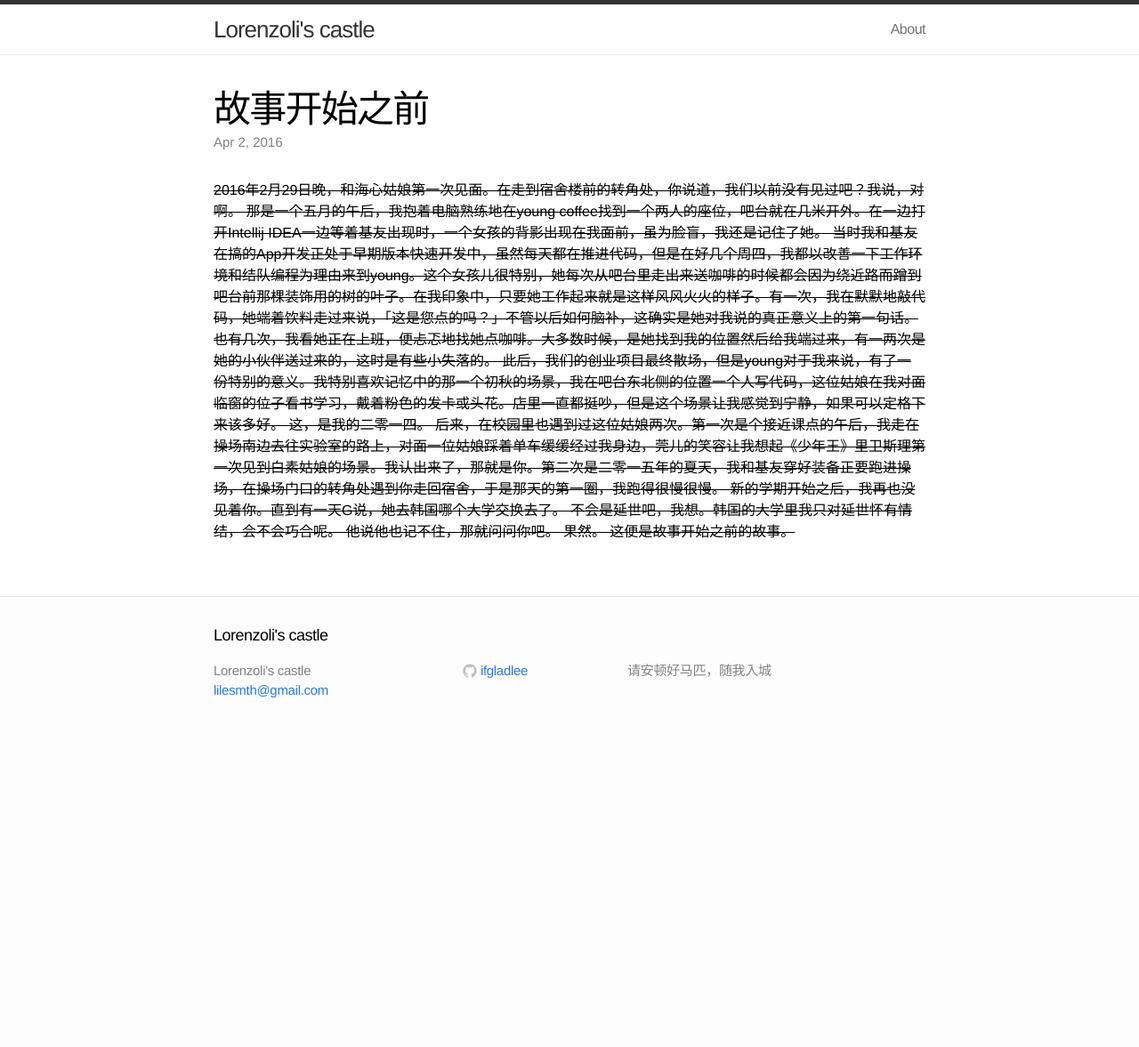
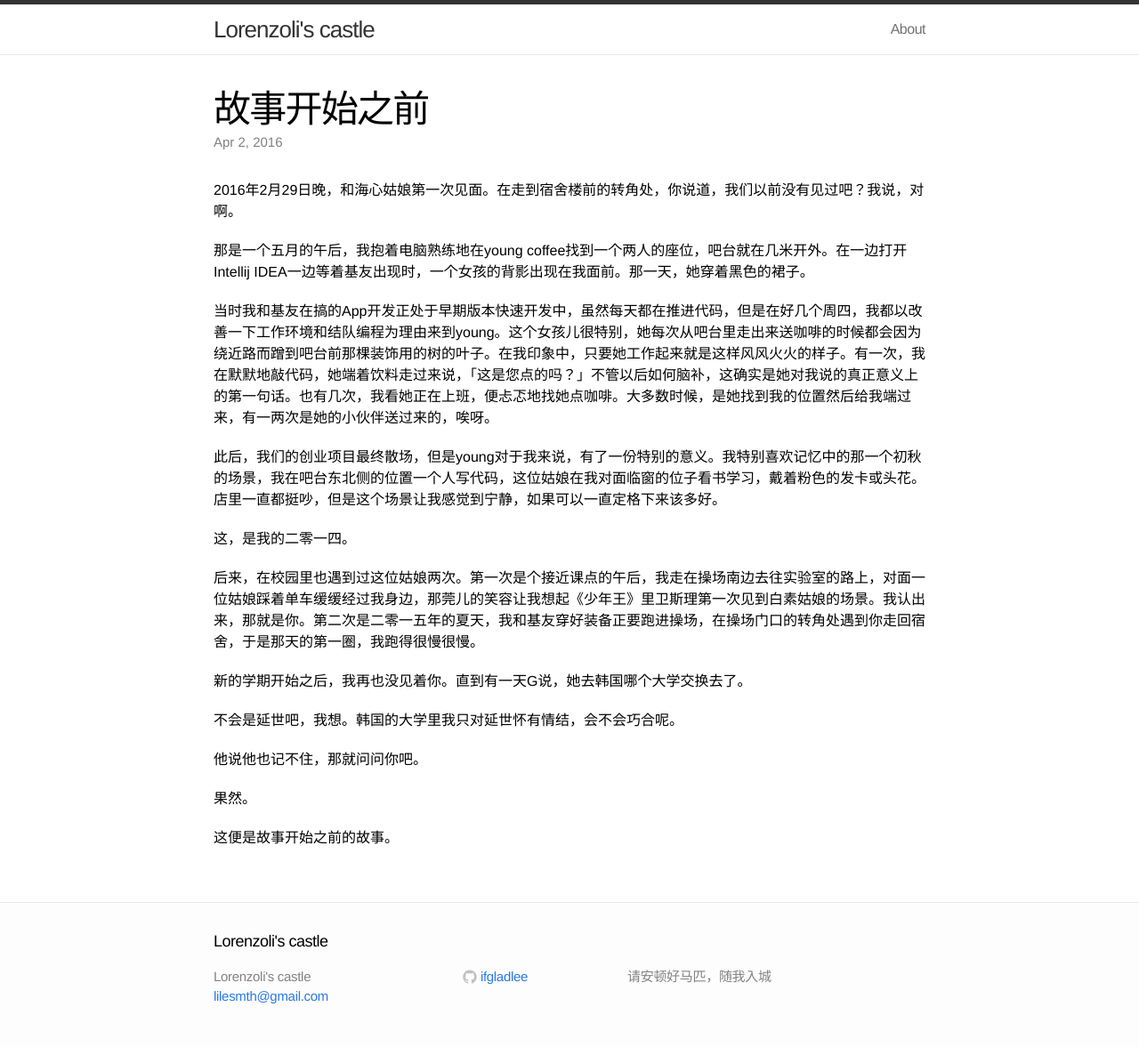
Before and after one commit to ifgladlee/ifgladlee.github.io, a Jekyll site: the page built from _posts/diary/2016-04-02-haixin.md, in a window 1280 px wide. Shown: the whole page at 89% size. Built offline with Jekyll 4.4.1, drawn with Linux system fonts in a browser that asks for light colours; before the commit the page ends 900 px from its top, so only the background shows below that.

Commit message:
haixin update

```diff
--- a/_posts/diary/2016-04-02-haixin.md
+++ b/_posts/diary/2016-04-02-haixin.md
@@ -4,17 +4,17 @@ title: "故事开始之前"
 categories: diary
 ---
 
-<s>2016年2月29日晚，和海心姑娘第一次见面。在走到宿舍楼前的转角处，你说道，我们以前没有见过吧？我说，对啊。
+2016年2月29日晚，和海心姑娘第一次见面。在走到宿舍楼前的转角处，你说道，我们以前没有见过吧？我说，对啊。
 
-那是一个五月的午后，我抱着电脑熟练地在young coffee找到一个两人的座位，吧台就在几米开外。在一边打开Intellij IDEA一边等着基友出现时，一个女孩的背影出现在我面前，虽为脸盲，我还是记住了她。
+那是一个五月的午后，我抱着电脑熟练地在young coffee找到一个两人的座位，吧台就在几米开外。在一边打开Intellij IDEA一边等着基友出现时，一个女孩的背影出现在我面前。那一天，她穿着黑色的裙子。
 
-当时我和基友在搞的App开发正处于早期版本快速开发中，虽然每天都在推进代码，但是在好几个周四，我都以改善一下工作环境和结队编程为理由来到young。这个女孩儿很特别，她每次从吧台里走出来送咖啡的时候都会因为绕近路而蹭到吧台前那棵装饰用的树的叶子。在我印象中，只要她工作起来就是这样风风火火的样子。有一次，我在默默地敲代码，她端着饮料走过来说，「这是您点的吗？」不管以后如何脑补，这确实是她对我说的真正意义上的第一句话。也有几次，我看她正在上班，便忐忑地找她点咖啡。大多数时候，是她找到我的位置然后给我端过来，有一两次是她的小伙伴送过来的，这时是有些小失落的。
+当时我和基友在搞的App开发正处于早期版本快速开发中，虽然每天都在推进代码，但是在好几个周四，我都以改善一下工作环境和结队编程为理由来到young。这个女孩儿很特别，她每次从吧台里走出来送咖啡的时候都会因为绕近路而蹭到吧台前那棵装饰用的树的叶子。在我印象中，只要她工作起来就是这样风风火火的样子。有一次，我在默默地敲代码，她端着饮料走过来说，「这是您点的吗？」不管以后如何脑补，这确实是她对我说的真正意义上的第一句话。也有几次，我看她正在上班，便忐忑地找她点咖啡。大多数时候，是她找到我的位置然后给我端过来，有一两次是她的小伙伴送过来的，唉呀。
 
-此后，我们的创业项目最终散场，但是young对于我来说，有了一份特别的意义。我特别喜欢记忆中的那一个初秋的场景，我在吧台东北侧的位置一个人写代码，这位姑娘在我对面临窗的位子看书学习，戴着粉色的发卡或头花。店里一直都挺吵，但是这个场景让我感觉到宁静，如果可以定格下来该多好。
+此后，我们的创业项目最终散场，但是young对于我来说，有了一份特别的意义。我特别喜欢记忆中的那一个初秋的场景，我在吧台东北侧的位置一个人写代码，这位姑娘在我对面临窗的位子看书学习，戴着粉色的发卡或头花。店里一直都挺吵，但是这个场景让我感觉到宁静，如果可以一直定格下来该多好。
 
 这，是我的二零一四。
 
-后来，在校园里也遇到过这位姑娘两次。第一次是个接近课点的午后，我走在操场南边去往实验室的路上，对面一位姑娘踩着单车缓缓经过我身边，莞儿的笑容让我想起《少年王》里卫斯理第一次见到白素姑娘的场景。我认出来了，那就是你。第二次是二零一五年的夏天，我和基友穿好装备正要跑进操场，在操场门口的转角处遇到你走回宿舍，于是那天的第一圈，我跑得很慢很慢。
+后来，在校园里也遇到过这位姑娘两次。第一次是个接近课点的午后，我走在操场南边去往实验室的路上，对面一位姑娘踩着单车缓缓经过我身边，那莞儿的笑容让我想起《少年王》里卫斯理第一次见到白素姑娘的场景。我认出来，那就是你。第二次是二零一五年的夏天，我和基友穿好装备正要跑进操场，在操场门口的转角处遇到你走回宿舍，于是那天的第一圈，我跑得很慢很慢。
 
 新的学期开始之后，我再也没见着你。直到有一天G说，她去韩国哪个大学交换去了。
 
@@ -25,4 +25,3 @@ categories: diary
 果然。
 
 这便是故事开始之前的故事。
-</s>
```
